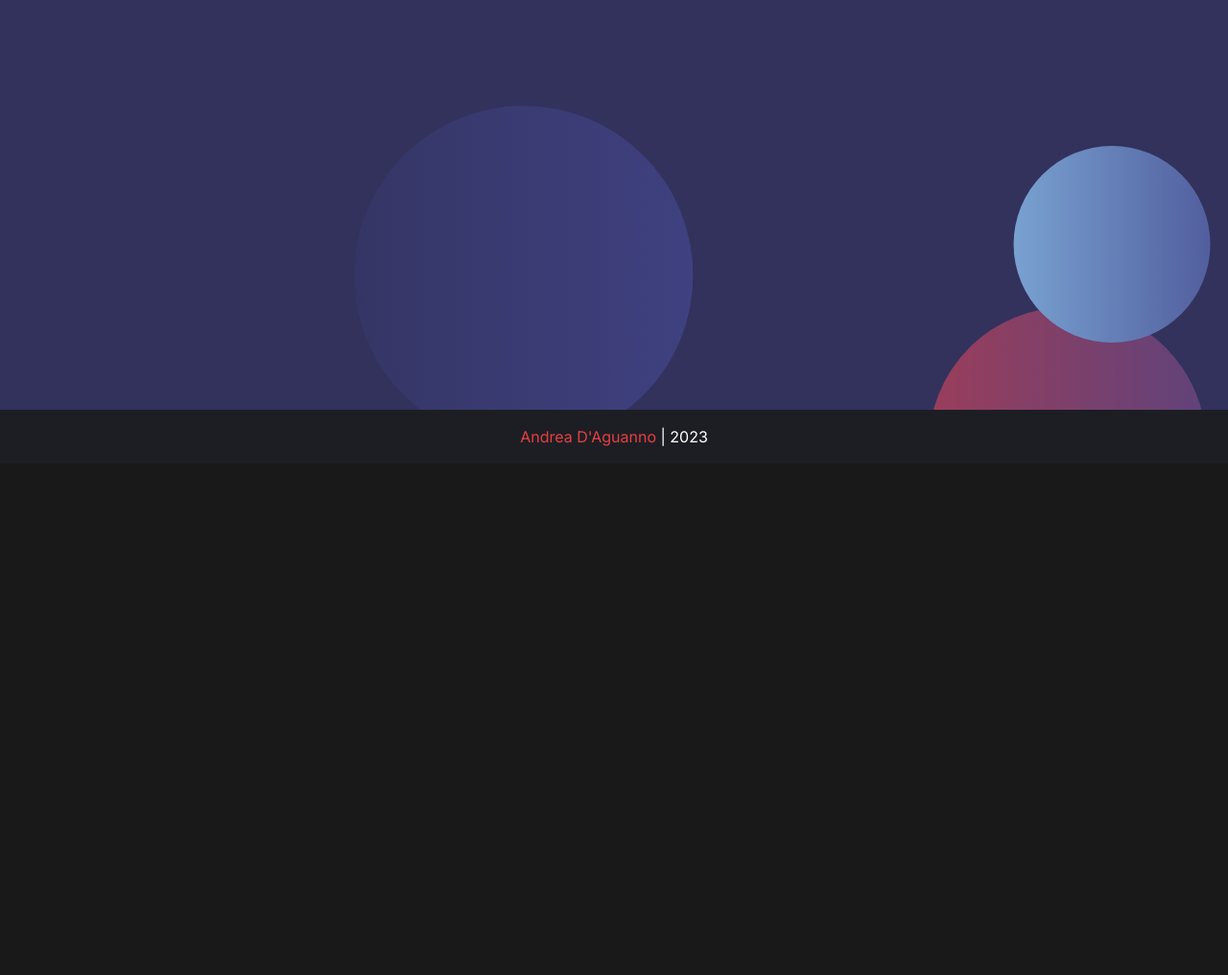
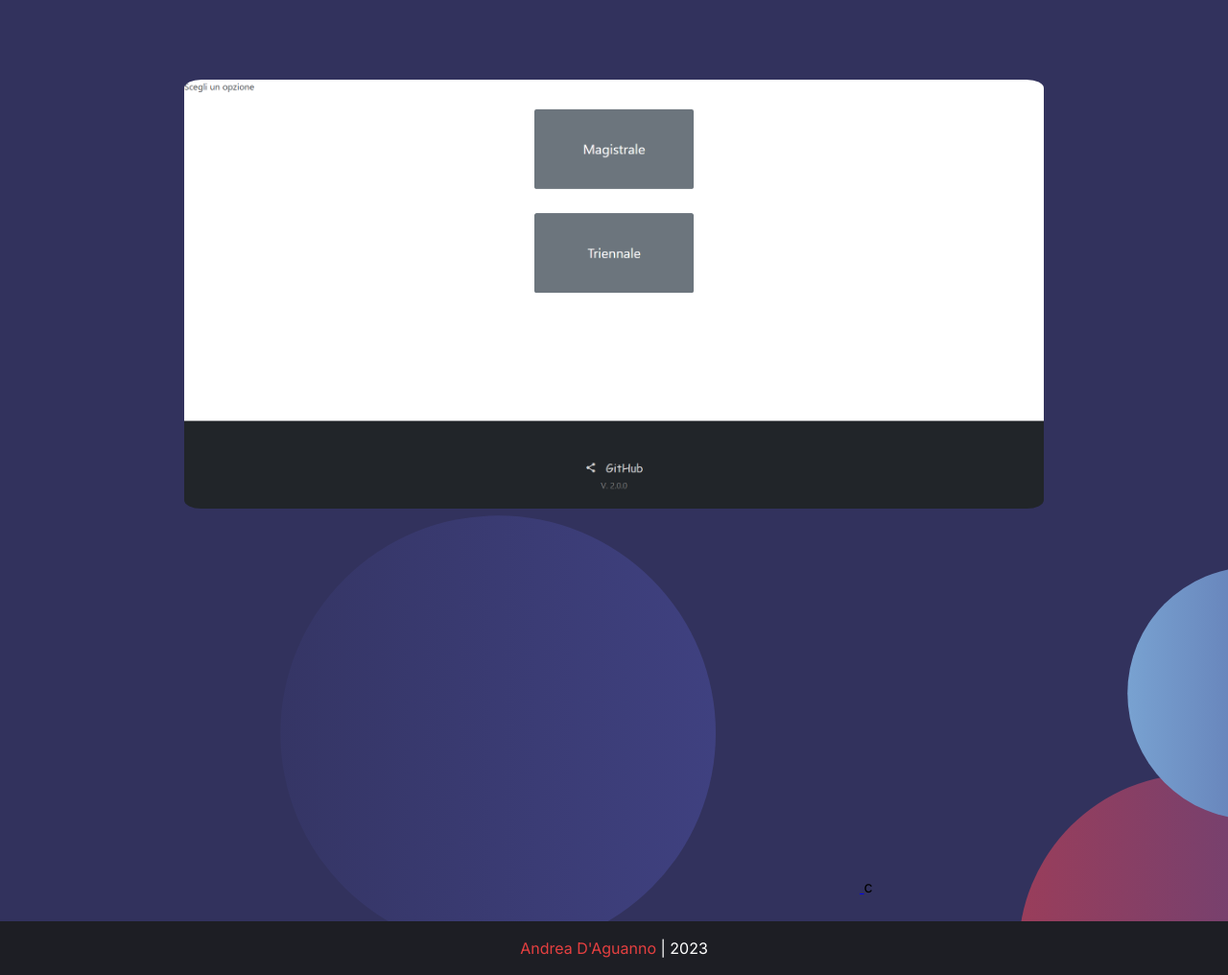
Before and after one commit to AndreaDagg/AndreaDagg.github.io, a plain HTML site: page index.html in a window 1280 px wide. Shown: the part 1390-2406 px from the top of the page at 96% size. Before the commit the page ends 1873 px from the top, so only its background shows below. Drawn offline with nearby package versions, Linux system fonts and the light colour scheme.

Commit message:
(add): cript gen

```diff
--- a/index.html
+++ b/index.html
@@ -115,7 +115,6 @@ https://github.com/ardacarofficial/links-website is open source project.
         <a  href="https://www.nadiadaguanno.com" target="_blank">
         <img src="img/Screenshot_Nad.png" alt="Andrea D'Aguanno" class="img" style="
               position: relative;
-              background-color: #1db954;
               top: 50%;
               left: 50%;
               transform: translate(-50%, -50vh);
@@ -123,6 +122,18 @@ https://github.com/ardacarofficial/links-website is open source project.
               max-height: 70%;
               border-radius: 2%;">
         </a>
+      </div>
+      <div class="justify-content-center" style="margin-top: 10vh;">
+        <a  href="https://gendomanalisi1.altervista.org/" target="_blank">
+        <img src="img/screencapture-gendomanalisi1-altervista-org-firstChoice-php-2023-06-15-12_53_54.png" alt="Andrea D'Aguanno" class="img" style="
+              position: relative;
+              top: 50%;
+              left: 50%;
+              transform: translate(-50%, -50vh);
+              max-width: 70%;
+              max-height: 70%;
+              border-radius: 2%;">
+        </a>c
       </div>
     </section>
 
```
Also changed, not shown: img/screencapture-gendomanalisi1-altervista-org-firstChoice-php-2023-06-15-12_53_54.png (added).
